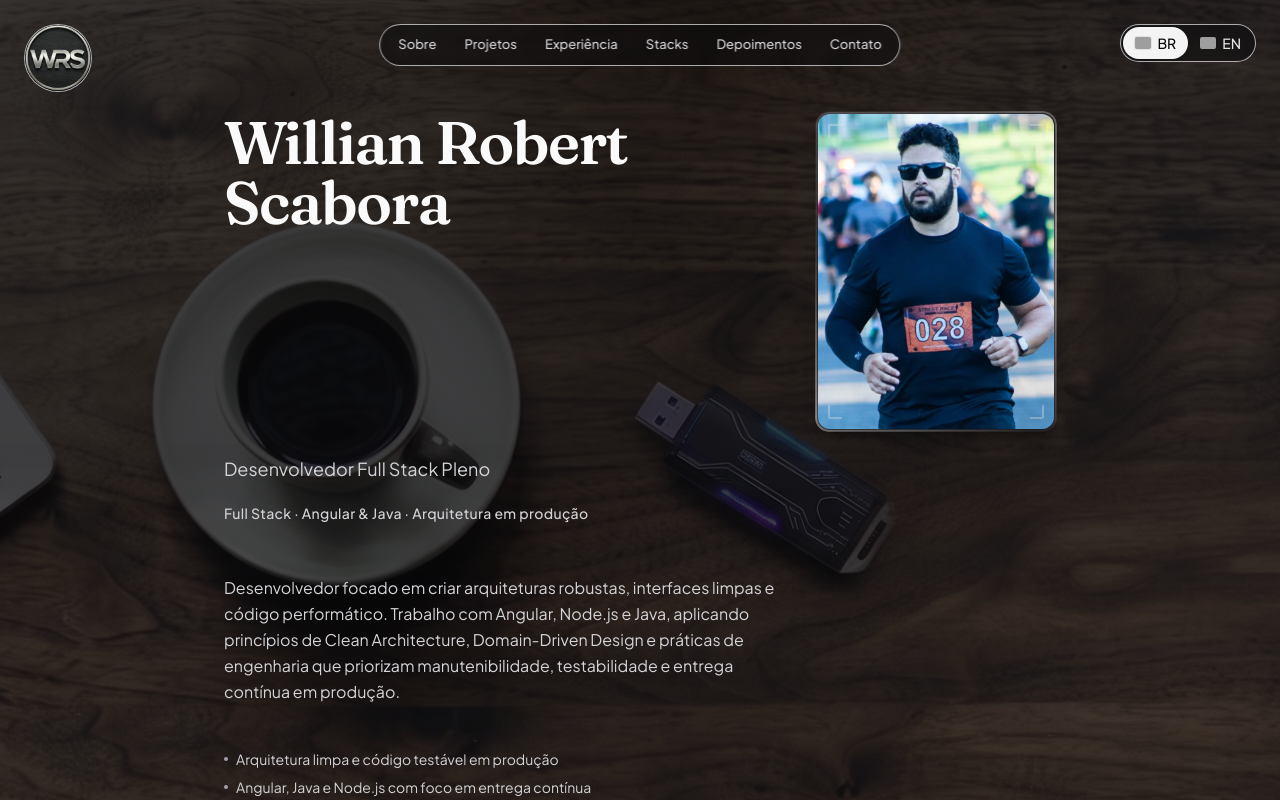
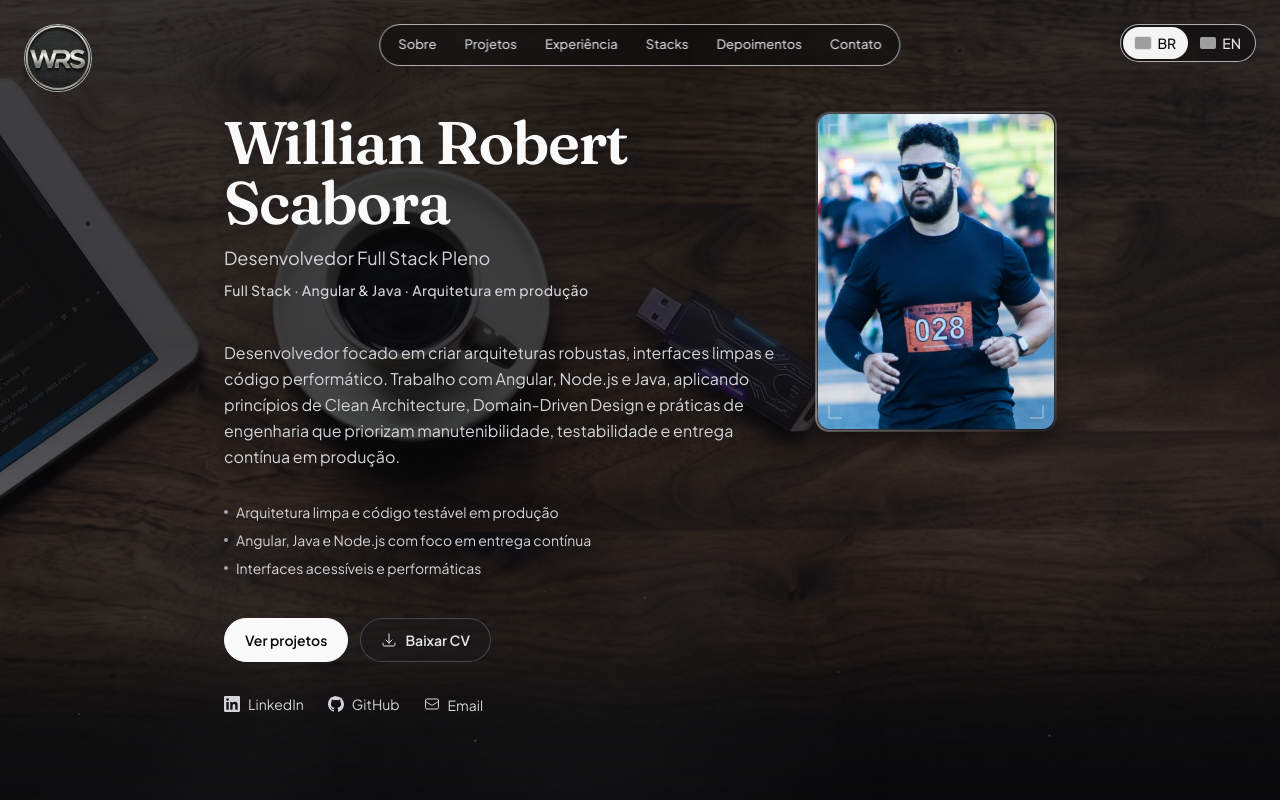
Before and after one commit to WillianWRS/portfolio-dev-fullstack, an Angular app: page / in a window 1280 px wide. Shown: the top 800 px of the page. Built offline with nearby package versions, Linux system fonts and the light colour scheme; grey boxes are pictures that could not be loaded.

Commit message:
fix: refine desktop profile layout and polish nav/projects UX

```diff
--- a/src/app/features/home/sections/profile/profile.html
+++ b/src/app/features/home/sections/profile/profile.html
@@ -1,26 +1,6 @@
 <header class="profile-hero">
-  <div class="photo-slot-wrapper profile-hero__photo shrink-0">
-    <div class="photo-tilt">
-      <div class="photo-frame">
-        <span class="photo-frame__glow" aria-hidden="true"></span>
-        <figure class="photo-slot aspect-[3/4] w-full overflow-hidden rounded-xl bg-zinc-900/50 md:shadow-lg md:shadow-black/40 md:transform-gpu">
-          <img
-            [src]="criticalAssets.profilePhoto()"
-            [alt]="content.photoAlt()"
-            class="photo-slot__img h-full w-full object-cover"
-            width="240"
-            height="320"
-          />
-          <span class="photo-slot__scanlines" aria-hidden="true"></span>
-          <span class="photo-slot__shine" aria-hidden="true"></span>
-          <span class="photo-slot__corners" aria-hidden="true">
-            <span></span><span></span><span></span><span></span>
-          </span>
-        </figure>
-      </div>
-    </div>
-  </div>
-
+  <div class="profile-hero__content">
+    <div class="profile-hero__intro">
       <h1
         class="profile-hero__title font-display text-3xl font-semibold leading-tight tracking-tight text-zinc-50 sm:text-4xl md:text-5xl lg:text-6xl"
       >
@@ -30,7 +10,9 @@
       <p class="profile-hero__headline text-sm font-medium tracking-wide text-zinc-300">
         {{ content.profile().headline }}
       </p>
+    </div>
 
+    <div class="profile-hero__body">
       <p class="profile-hero__bio text-base leading-relaxed text-zinc-300">
         {{ content.profile().bio }}
       </p>
@@ -100,4 +82,28 @@
           }
         }
       </nav>
+    </div>
+  </div>
+
+  <div class="photo-slot-wrapper profile-hero__photo shrink-0">
+    <div class="photo-tilt">
+      <div class="photo-frame">
+        <span class="photo-frame__glow" aria-hidden="true"></span>
+        <figure class="photo-slot aspect-[3/4] w-full overflow-hidden rounded-xl bg-zinc-900/50 md:shadow-lg md:shadow-black/40 md:transform-gpu">
+          <img
+            [src]="criticalAssets.profilePhoto()"
+            [alt]="content.photoAlt()"
+            class="photo-slot__img h-full w-full object-cover"
+            width="240"
+            height="320"
+          />
+          <span class="photo-slot__scanlines" aria-hidden="true"></span>
+          <span class="photo-slot__shine" aria-hidden="true"></span>
+          <span class="photo-slot__corners" aria-hidden="true">
+            <span></span><span></span><span></span><span></span>
+          </span>
+        </figure>
+      </div>
+    </div>
+  </div>
 </header>
--- a/src/app/features/home/sections/profile/profile.scss
+++ b/src/app/features/home/sections/profile/profile.scss
@@ -8,7 +8,14 @@
   align-items: stretch;
 }
 
+.profile-hero__content {
+  display: flex;
+  flex-direction: column;
+  order: 2;
+}
+
 .profile-hero__photo {
+  order: 1;
   align-self: center;
   width: 7rem;
   margin-bottom: 1.25rem;
@@ -49,58 +56,46 @@
     display: grid;
     grid-template-columns: minmax(0, 1fr) 13rem;
     column-gap: 2rem;
-    row-gap: 0.75rem;
+    row-gap: 0;
     align-items: start;
   }
 
+  .profile-hero__content {
+    order: unset;
+    grid-column: 1;
+    grid-row: 1;
+  }
+
+  .profile-hero__title,
+  .profile-hero__subtitle,
+  .profile-hero__headline {
+    text-align: left;
+  }
+
   .profile-hero__photo {
+    order: unset;
     grid-column: 2;
-    grid-row: 1 / -1;
+    grid-row: 1;
     align-self: start;
     justify-self: end;
     width: 13rem;
     margin-bottom: 0;
   }
 
-  .profile-hero__title {
-    grid-column: 1;
-    grid-row: 1;
-    text-align: left;
-  }
-
-  .profile-hero__subtitle {
-    grid-column: 1;
-    grid-row: 2;
-    margin-top: 0.75rem;
-    text-align: left;
-  }
-
-  .profile-hero__headline {
-    grid-column: 1;
-    grid-row: 3;
-    margin-top: 0.5rem;
-    text-align: left;
-  }
-
   .profile-hero__bio {
-    grid-column: 1;
-    grid-row: 4;
     margin-top: 2.5rem;
   }
 
   .profile-hero__highlights {
-    grid-column: 1;
-    grid-row: 5;
+    margin-top: 2rem;
   }
 
   .profile-hero__ctas {
-    grid-column: 1;
-    grid-row: 6;
+    margin-top: 2.5rem;
   }
 
   .profile-hero__social {
-    grid-column: 1;
-    grid-row: 7;
+    margin-top: 2rem;
   }
 }
 
@@ -437,10 +432,6 @@
 }
 
 @media (max-width: 767px) {
-  .profile-hero__photo {
-    width: 7rem;
-  }
-
   .profile-hero__photo .photo-slot {
     aspect-ratio: 1;
     width: 7rem;
--- a/src/app/features/home/sections/projects/projects.scss
+++ b/src/app/features/home/sections/projects/projects.scss
@@ -111,7 +111,7 @@
     inset: 0;
     z-index: 1;
     align-items: flex-end;
-    justify-content: flex-end;
+    justify-content: flex-start;
     padding: 1.25rem;
     background-color: rgb(0 0 0 / 0);
     pointer-events: none;
@@ -120,7 +120,7 @@
 
   .project-showcase__hover-description {
     max-width: min(100%, 26rem);
-    text-align: right;
+    text-align: left;
     font-size: 1rem;
     line-height: 1.625;
     color: rgb(255 255 255);
--- a/src/app/features/home/sections/site-header/site-header.html
+++ b/src/app/features/home/sections/site-header/site-header.html
@@ -13,6 +13,7 @@
 
     <nav
       class="site-nav hidden items-center gap-1 rounded-full border border-zinc-300/80 bg-zinc-950/50 px-1.5 py-1 backdrop-blur-sm md:flex"
+      [class.site-nav--scroll-expanded]="navScrollExpanded()"
       [attr.aria-label]="localeService.t('nav.mainAria')"
       (mouseleave)="onDesktopNavLeave()"
     >
--- a/src/app/features/home/sections/site-header/site-header.scss
+++ b/src/app/features/home/sections/site-header/site-header.scss
@@ -113,6 +113,12 @@
     left: 50%;
     z-index: 20;
     transform: translateX(-50%);
+    transform-origin: top center;
+    transition: transform 0.35s ease;
+  }
+
+  .site-nav--scroll-expanded {
+    transform: translateX(-50%) scale(1.15);
   }
 
   .locale-switch {
@@ -315,6 +321,16 @@
     transition: none;
   }
 
+  @media (min-width: 768px) {
+    .site-nav {
+      transition: none;
+    }
+
+    .site-nav--scroll-expanded {
+      transform: translateX(-50%);
+    }
+  }
+
   .site-nav__indicator--active,
   .mobile-menu__indicator--active {
     transform: none;
--- a/src/app/features/home/sections/site-header/site-header.ts
+++ b/src/app/features/home/sections/site-header/site-header.ts
@@ -1,8 +1,12 @@
+import { isPlatformBrowser } from '@angular/common';
 import {
+  afterNextRender,
   ChangeDetectionStrategy,
   Component,
+  DestroyRef,
   effect,
   inject,
+  PLATFORM_ID,
   signal,
 } from '@angular/core';
 import type { OnDestroy } from '@angular/core';
@@ -28,6 +32,8 @@ interface NavIndicatorMetrics {
 const INDICATOR_INITIAL: NavIndicatorMetrics = { left: 0, top: 0, width: 0, height: 0 };
 
 const MOBILE_MENU_CLOSE_MS = 280;
+const DESKTOP_MIN_WIDTH_PX = 768;
+const NAV_SCROLL_IDLE_MS = 300;
 
 @Component({
   selector: 'app-site-header',
@@ -40,6 +46,7 @@ export class SiteHeader implements OnDestroy {
   protected readonly localeService = inject(LocaleService);
   protected readonly mobileMenuPresent = signal(false);
   protected readonly mobileMenuOpen = signal(false);
+  protected readonly navScrollExpanded = signal(false);
 
   protected readonly desktopIndicator = signal<NavIndicatorMetrics>(INDICATOR_INITIAL);
   protected readonly desktopIndicatorActive = signal(false);
@@ -61,8 +68,13 @@ export class SiteHeader implements OnDestroy {
   private desktopHoveredLink: HTMLElement | null = null;
   private mobileHoveredLink: HTMLElement | null = null;
   private mobileMenuCloseTimer: ReturnType<typeof setTimeout> | null = null;
+  private navScrollIdleTimer: ReturnType<typeof setTimeout> | null = null;
+  private readonly platformId = inject(PLATFORM_ID);
+  private readonly destroyRef = inject(DestroyRef);
 
   constructor() {
+    afterNextRender(() => this.setupDesktopNavScrollEffect());
+
     effect(() => {
       this.localeService.locale();
 
@@ -122,6 +134,10 @@ export class SiteHeader implements OnDestroy {
   ngOnDestroy(): void {
     if (this.mobileMenuCloseTimer) {
       clearTimeout(this.mobileMenuCloseTimer);
+    }
+
+    if (this.navScrollIdleTimer) {
+      clearTimeout(this.navScrollIdleTimer);
     }
   }
 
@@ -229,4 +245,55 @@ export class SiteHeader implements OnDestroy {
       height: linkRect.height,
     };
   }
+
+  private setupDesktopNavScrollEffect(): void {
+    if (!isPlatformBrowser(this.platformId)) {
+      return;
+    }
+
+    const desktopQuery = window.matchMedia(`(min-width: ${DESKTOP_MIN_WIDTH_PX}px)`);
+    let lastScrollY = window.scrollY;
+
+    const resetExpanded = () => {
+      this.navScrollExpanded.set(false);
+    };
+
+    const onScroll = () => {
+      if (!desktopQuery.matches) {
+        return;
+      }
+
+      const currentScrollY = window.scrollY;
+      if (currentScrollY === lastScrollY) {
+        return;
+      }
+
+      lastScrollY = currentScrollY;
+      this.navScrollExpanded.set(true);
+
+      if (this.navScrollIdleTimer) {
+        clearTimeout(this.navScrollIdleTimer);
+      }
+
+      this.navScrollIdleTimer = setTimeout(() => {
+        this.navScrollExpanded.set(false);
+        this.navScrollIdleTimer = null;
+      }, NAV_SCROLL_IDLE_MS);
+    };
+
+    const onViewportChange = () => {
+      if (!desktopQuery.matches) {
+        resetExpanded();
+      }
+
+      lastScrollY = window.scrollY;
+    };
+
+    window.addEventListener('scroll', onScroll, { passive: true });
+    desktopQuery.addEventListener('change', onViewportChange);
+    this.destroyRef.onDestroy(() => {
+      window.removeEventListener('scroll', onScroll);
+      desktopQuery.removeEventListener('change', onViewportChange);
+    });
+  }
 }
```
Lines whose indentation alone changed are shown as unchanged.
